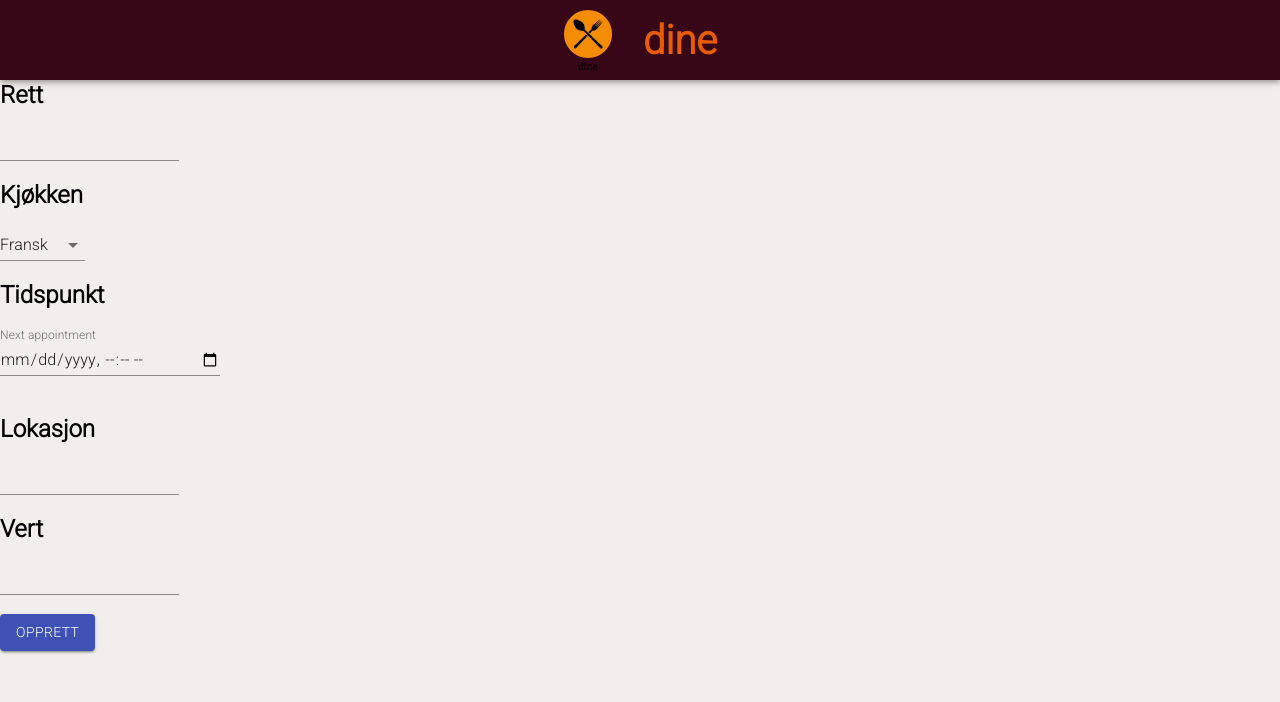
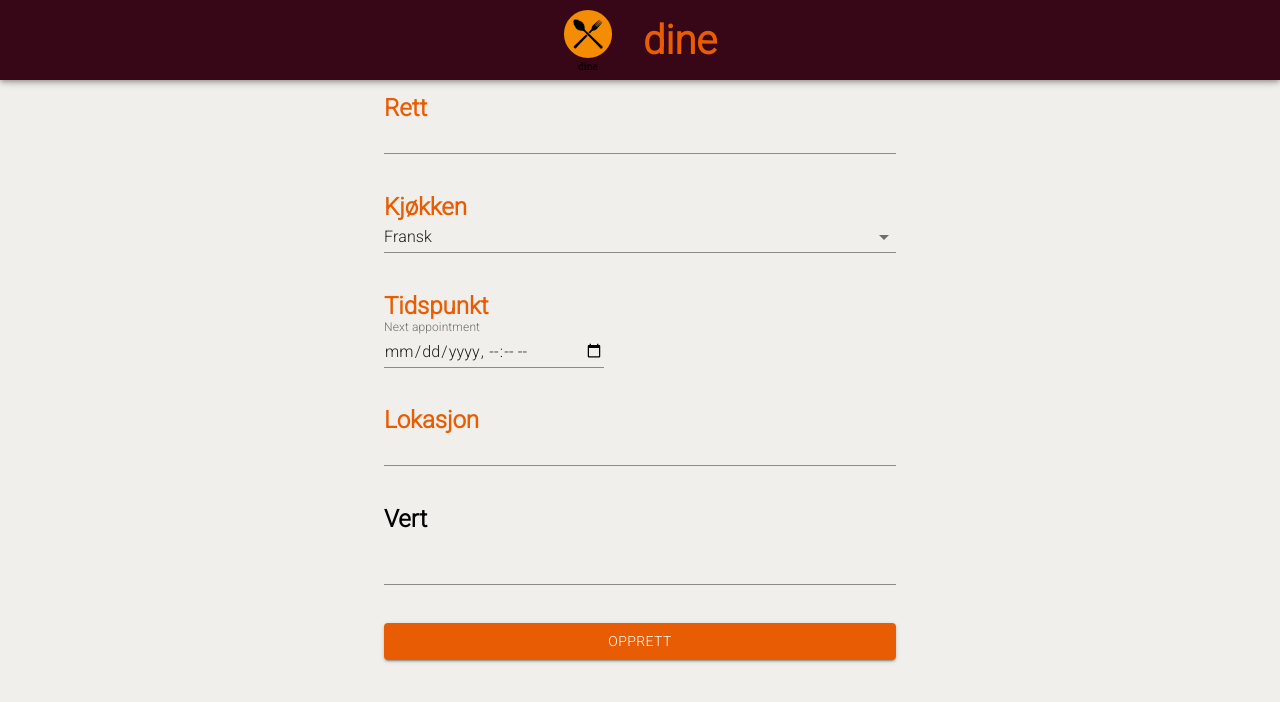
Before and after one commit to ulrik2204/dine-frontend, a React (Create React App) app: page /createdinnerevent in a window 1280 px wide. Shown: the top 702 px of the page. Built offline with nearby package versions, Linux system fonts and the light colour scheme.

Commit message:
change color and font and adjust placement

```diff
--- /dev/null
+++ b/src/pages/CreateDinnerPage/CreateDinnerPage.css
@@ -0,0 +1,36 @@
+@import url('https://fonts.googleapis.com/css2?family=Roboto:wght@100;300&display=swap');
+
+body {
+  background-color: #f0efeb;
+}
+
+.createDinnerContainer {
+  display: flex;
+  flex-direction: column;
+  align-items: left;
+  width: 40%;
+  margin-left: 30%;
+
+}
+
+.createDinnerH1,
+.createDinnerH2 {
+  width: 70%;
+  text-align: left;
+  margin-bottom: 0%;
+  font-family: 'Roboto', sans-serif;
+}
+
+.createDinnerH2 {
+  color: #e85d04;
+  margin-bottom: 0%;
+}
+
+.createDinnerH1 {
+  color: rgb(0, 0, 0);
+  font-size: 40px;
+}
+
+.MuiButton-colorInherit {
+  color: #e85d04;
+}
--- a/src/pages/CreateDinnerPage/index.tsx
+++ b/src/pages/CreateDinnerPage/index.tsx
@@ -6,6 +6,16 @@
 import { Dinner } from '../../util/types';
 import { useHistory } from 'react-router-dom';
 import useDidMountEffect from '../../actions/useDidMountEffect';
+import './CreateDinnerPage.css';
+import { createMuiTheme, ThemeProvider } from '@material-ui/core/styles';
+
+const theme = createMuiTheme({
+  palette: {
+    primary: {
+      main: '#e85d04',
+    },
+  },
+});
 
 /**
  * The component page for creating a dinner element
@@ -60,12 +70,13 @@
   }, [usedStatus, setUsedStatus]);
 
   return (
-    <div>
-      <h1>Opprett Middag</h1>
-      <h2>Rett</h2>
+    <ThemeProvider theme={theme}>
+      <div className="createDinnerContainer">
+        <h1 className="createDinnerH1">Opprett Middag</h1>
+        <h2 className="createDinnerH2">Rett</h2>
         <TextField value={course} onChange={(event) => setCourse(event.target.value)}></TextField>
         <br></br>
-      <h2>Kjøkken</h2>
+        <h2 className="createDinnerH2">Kjøkken</h2>
         <NativeSelect onChange={(e) => setKitchen(e.target.value)}>
           <option value={'Fransk'}>Fransk</option>
           <option value={'Italiensk'}>Italiensk</option>
@@ -74,7 +85,7 @@
           <option value={'Norsk'}>Norsk</option>
         </NativeSelect>
         <br></br>
-      <h2>Tidspunkt</h2>
+        <h2 className="createDinnerH2">Tidspunkt</h2>
         <form noValidate>
           <TextField
             onChange={(event) => setDateTime(event.target.value)}
@@ -88,17 +99,22 @@
           />
         </form>
         <br></br>
-      <h2>Lokasjon</h2>
+        <h2 className="createDinnerH2">Lokasjon</h2>
         <TextField value={location} onChange={(event) => setLocation(event.target.value)}></TextField>
         <br></br>
         <h2>Vert</h2>
         <TextField value={owner} onChange={(event) => setOwner(event.target.value)}></TextField>
         <br />
         <br></br>
-      <Button variant="contained" color="primary" onClick={() => sendForm(course, kitchen, dateTime, location, owner)}>
+        <Button
+          variant="contained"
+          color="primary"
+          onClick={() => sendForm(course, kitchen, dateTime, location, owner)}
+        >
           Opprett
         </Button>
       </div>
+    </ThemeProvider>
   );
 };
 export default CreateDinnerPage;
```
Lines whose indentation alone changed are shown as unchanged.
